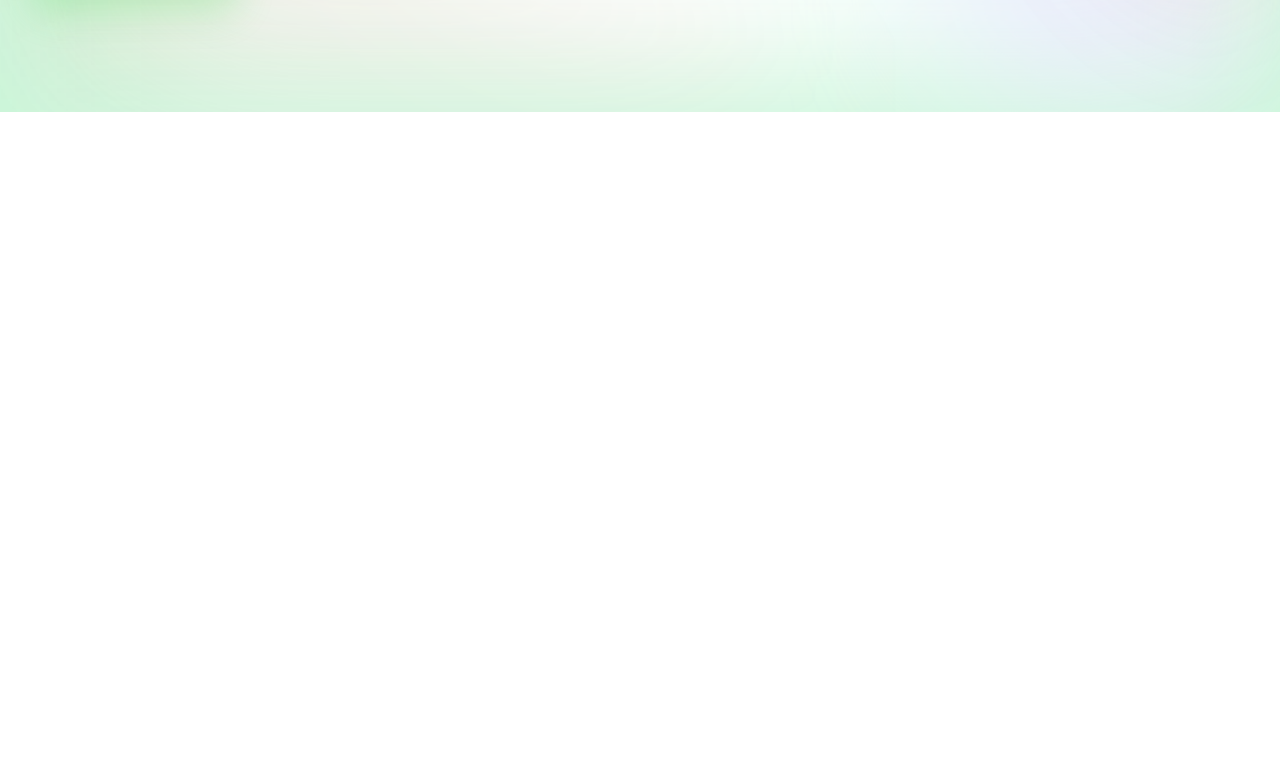
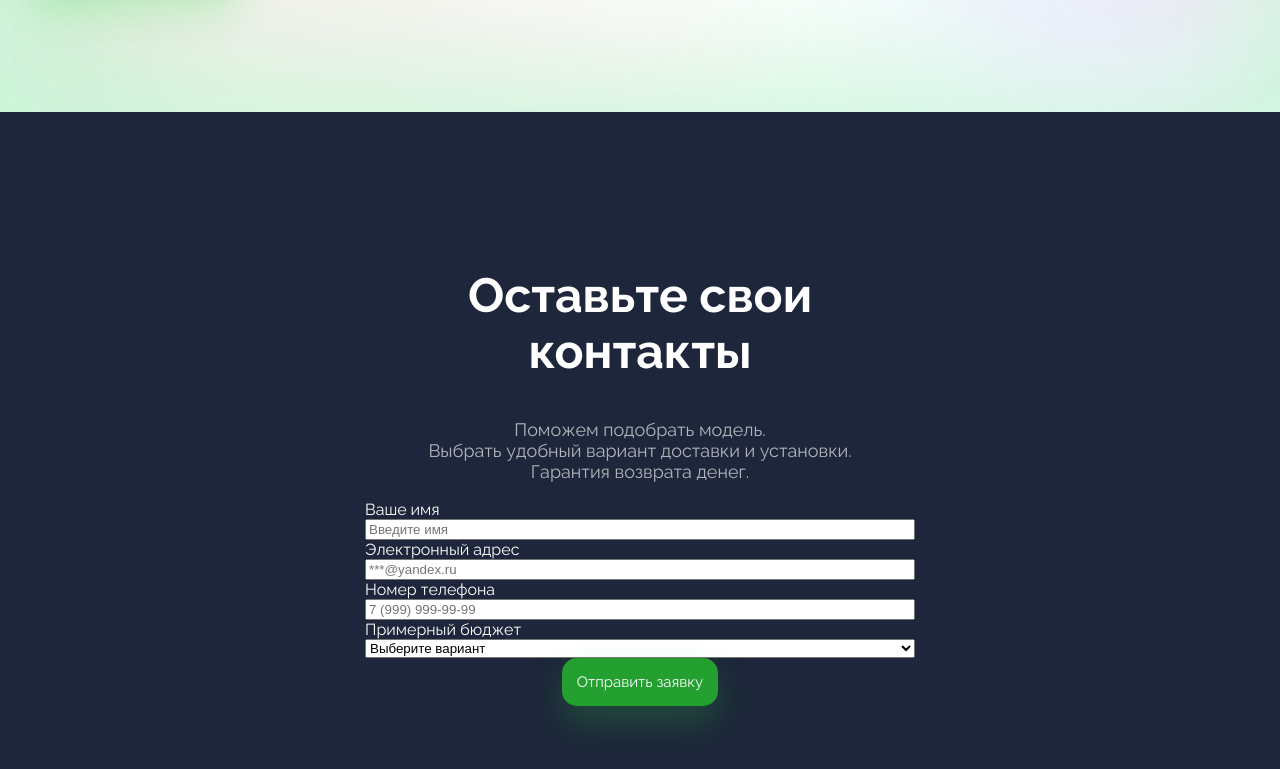
Before and after one commit to pavel11123/green-corp-landing, a plain HTML site: page index.html in a window 1280 px wide. Shown: the part 709-1478 px from the top of the page. Before the commit the page ends 821 px from the top, so only its background shows below. Drawn offline with Linux system fonts and the light colour scheme.

Commit message:
add form

```diff
--- a/index.html
+++ b/index.html
@@ -30,5 +30,36 @@
         <img class="about__image" src="img/solar-panel.png" />
       </div>
     </section>
+    <section class="form">
+      <div class="form__container">
+        <h1 class="form__title">Оставьте свои контакты</h1>
+        <p class="form__description">
+          Поможем подобрать модель. <br />
+          Выбрать удобный вариант доставки и установки.<br />
+          Гарантия возврата денег.
+        </p>
+        <form>
+          <div class="form__group">
+            <label for="name">Ваше имя</label>
+            <input type="text" placeholder="Введите имя" id="name" />
+            <label for="email">Электронный адрес</label>
+            <input type="email" placeholder="***@yandex.ru" id="email" />
+            <label for="phone">Номер телефона</label>
+            <input type="text" placeholder="7 (999) 999-99-99" id="phone" />
+            <label for="budget">Примерный бюджет</label>
+            <select name="type" id="budget">
+              <option>Выберите вариант</option>
+              <option>10 000₽ – 30 000₽ с атрибутом value, равным 10–30</option>
+              <option>30 000₽ – 60 000₽ с атрибутом value, равным 30–60</option>
+              <option>
+                60 000₽ – 100 000₽ с атрибутом value, равным 60–100
+              </option>
+              <option>100 000₽ с атрибутом value, равным 100+</option>
+            </select>
+          </div>
+          <button class="form__submit" type="submit">Отправить заявку</button>
+        </form>
+      </div>
+    </section>
   </body>
 </html>
--- a/main.css
+++ b/main.css
@@ -78,3 +78,32 @@ button {
 .about__info {
   max-width: 550px;
 }
+
+.form__container {
+  width: 550px;
+}
+
+.form {
+  background-color: #1d263a;
+  color: #fff;
+  padding: 115px 0;
+  text-align: center;
+  display: flex;
+  justify-content: center;
+  align-items: center;
+}
+
+.form__title {
+  font-size: 48px;
+}
+
+.form__description {
+  font-size: 18px;
+  opacity: 0.65;
+}
+
+.form__group {
+  display: flex;
+  flex-direction: column;
+  text-align: left;
+}
```
